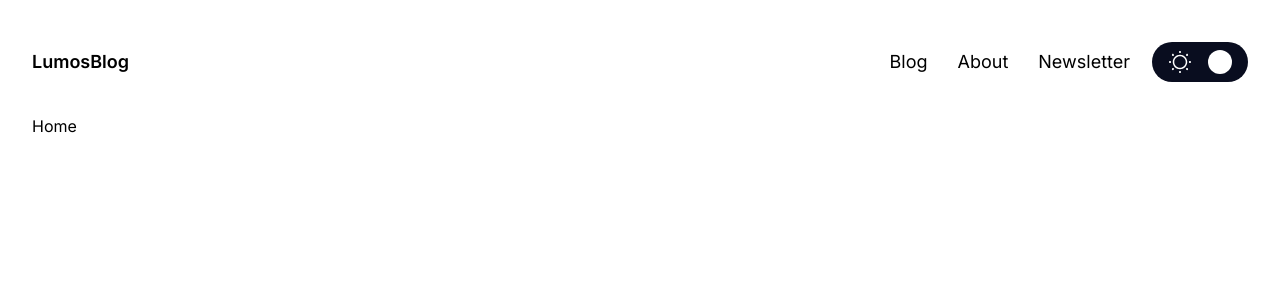
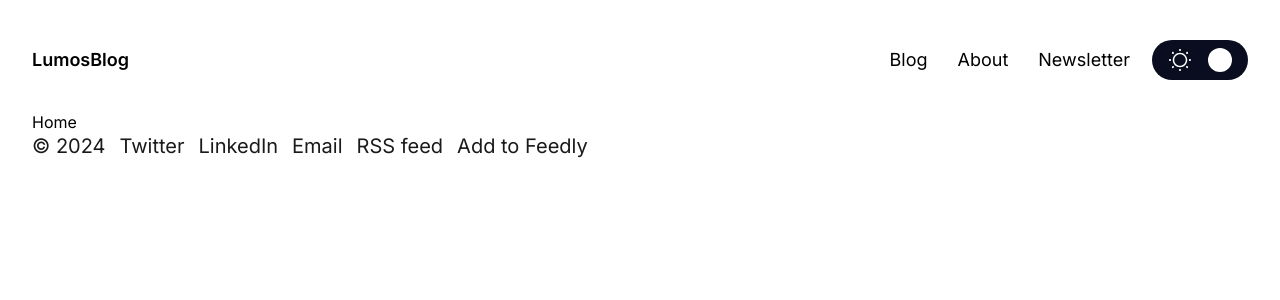
Before and after one commit to ignasiusadhitia/mini-project-08, a React (Vite) app: page / in a window 1280 px wide. Shown: the top 300 px of the page. Built offline with nearby package versions, Linux system fonts and the light colour scheme.

Commit message:
feat: add footer component

```diff
--- a/src/App.jsx
+++ b/src/App.jsx
@@ -2,7 +2,7 @@ import React from 'react';
 
 import { Route, BrowserRouter as Router, Routes } from 'react-router-dom';
 
-import { Navbar } from '@components';
+import { Footer, Navbar } from '@components';
 import { About, Blog, BlogDetails, Home, Newsletter, NotFound } from '@pages';
 
 const App = () => {
@@ -17,6 +17,7 @@ const App = () => {
         <Route element={<Newsletter />} path="/contact" />
         <Route element={<NotFound />} path="*" />
       </Routes>
+      <Footer />
     </Router>
   );
 };
--- a/src/components/Footer.jsx
+++ b/src/components/Footer.jsx
@@ -1,7 +1,44 @@
-import React from 'react';
+const navLinks = [
+  {
+    name: 'Twitter',
+    path: 'https://twitter.com',
+  },
+  {
+    name: 'LinkedIn',
+    path: 'https://linkedin.com',
+  },
+  {
+    name: 'Email',
+    path: '#',
+  },
+  {
+    name: 'RSS feed',
+    path: '#',
+  },
+  {
+    name: 'Add to Feedly',
+    path: '#',
+  },
+];
 
 const Footer = () => {
-  return <div>Footer</div>;
+  return (
+    <footer className="container flex text-xl leading-6 text-black-2 gap-3.5">
+      {/* Copyright */}
+      <span>&copy; 2024</span>
+
+      {/* Navigation */}
+      <nav>
+        <ul className="flex gap-3.5">
+          {navLinks.map(({ name, path }) => (
+            <li key={name}>
+              <a href={path}>{name}</a>
+            </li>
+          ))}
+        </ul>
+      </nav>
+    </footer>
+  );
 };
 
 export default Footer;
--- a/src/components/Navbar.jsx
+++ b/src/components/Navbar.jsx
@@ -29,14 +29,14 @@ const Navbar = () => {
     <nav className="container flex items-center justify-between py-2.5 mt-7.5 mb-5">
       {/* Logo */}
       <Link to="/">
-        <span className="font-semibold text-lg">LumosBlog</span>
+        <span className="font-semibold text-lg leading-6">LumosBlog</span>
       </Link>
 
       <div className="flex items-center gap-3.5">
         {/* Navigation Links */}
         <ul className="flex items-center gap-3.5">
           {navLinks.map((link) => (
-            <li key={link.label} className="text-lg p-2">
+            <li key={link.label} className="text-lg leading-6 p-2">
               <Link to={link.href}>{link.label}</Link>
             </li>
           ))}
```
